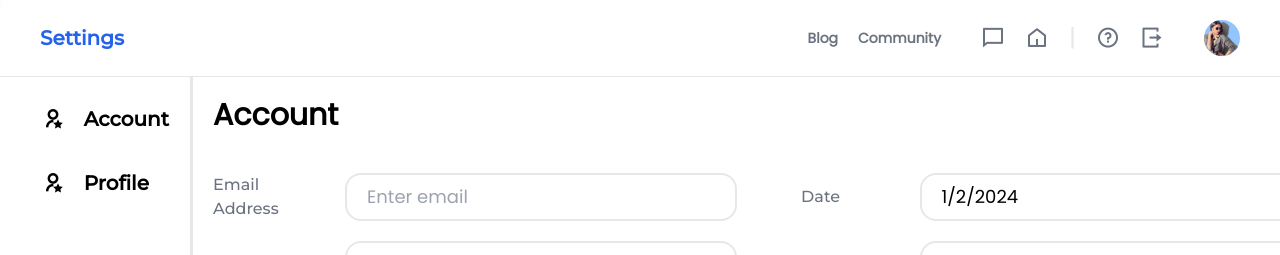
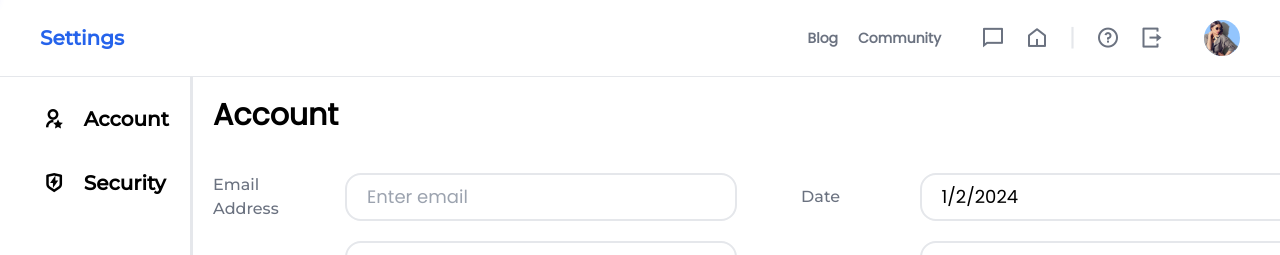
Before and after one commit to Siddhantsingh1230/ShopSpace, a React (Create React App) app: page /settings in a window 1280 px wide. Shown: the top 255 px of the page. Built offline with nearby package versions, Linux system fonts and the light colour scheme.

Commit message:
fixed styles

```diff
--- a/src/index.css
+++ b/src/index.css
@@ -584,3 +584,13 @@ html {
     margin-bottom: 7rem;
   }
 }
+
+.stripes {
+  background: repeating-linear-gradient(
+    45deg,
+    #606dbc,
+    #606dbc 10px,
+    #465298 10px,
+    #465298 20px
+  );
+}
--- a/src/pages/Settings.jsx
+++ b/src/pages/Settings.jsx
@@ -81,18 +81,25 @@ const Settings = ({ setProgress }) => {
           <hr className="bg-gray-400" />
           {/* Setting body */}
           <div className="settingbody  w-full flex h-full ">
+            {/* Sidebar */}
             <div className="sidebar w-[15%] border-r-2 h-full flex flex-col items-center justify-between">
               <div className="w-full flex  flex-col items-center">
-                <div className="settingMenu  mt-5 hover:bg-gray-100 transition-all cursor-pointer   py-2 rounded-xl flex w-[75%]   gap-5">
+                <div
+                  onClick={() => setAccountActive(true)}
+                  className="settingMenu  mt-5 hover:bg-gray-100 transition-all cursor-pointer   py-2 rounded-xl flex w-[75%]   gap-5"
+                >
                   <i className="pl-5 ri-user-star-line text-xl font-bold"></i>
                   <h1 className="text-xl font-bold font-[Montserrat]">
                     Account
                   </h1>
                 </div>
-                <div className="settingMenu  mt-5 hover:bg-gray-100 transition-all cursor-pointer   py-2 rounded-xl  flex w-[75%]  gap-5">
-                  <i className="pl-5 ri-user-star-line text-xl font-bold"></i>
+                <div
+                  onClick={() => setAccountActive(false)}
+                  className="settingMenu  mt-5 hover:bg-gray-100 transition-all cursor-pointer   py-2 rounded-xl  flex w-[75%]  gap-5"
+                >
+                  <i className="pl-5 ri-shield-flash-line text-xl font-bold"></i>
                   <h1 className="text-xl font-bold font-[Montserrat]">
-                    Profile
+                    Security
                   </h1>
                 </div>
               </div>
@@ -107,6 +114,7 @@ const Settings = ({ setProgress }) => {
                 <i className="absolute -rotate-45 -right-10 z-10 -top-14 text-9xl text-gray-200 opacity-45 ri-emphasis"></i>
               </div>
             </div>
+            {/* Content */}
             <div className="w-[85%] border-l  h-full">
               {accountActive ? (
                 <div className="account w-full h-full p-5">
@@ -221,7 +229,11 @@ const Settings = ({ setProgress }) => {
                   </button>
                 </div>
               ) : (
-                <div className="profile w-full h-full"></div>
+                <div className="profile w-full h-full flex justify-center items-center">
+                  <div className=" stripes bg-gray-100 rounded-md w-2/4 h-3/5 border flex justify-center items-center">
+                    <p className="text-sm  bg-blue-300 text-blue-700 rounded-lg px-3 py-3">The Feature is currently in Beta</p>
+                  </div>
+                </div>
               )}
             </div>
           </div>
```
